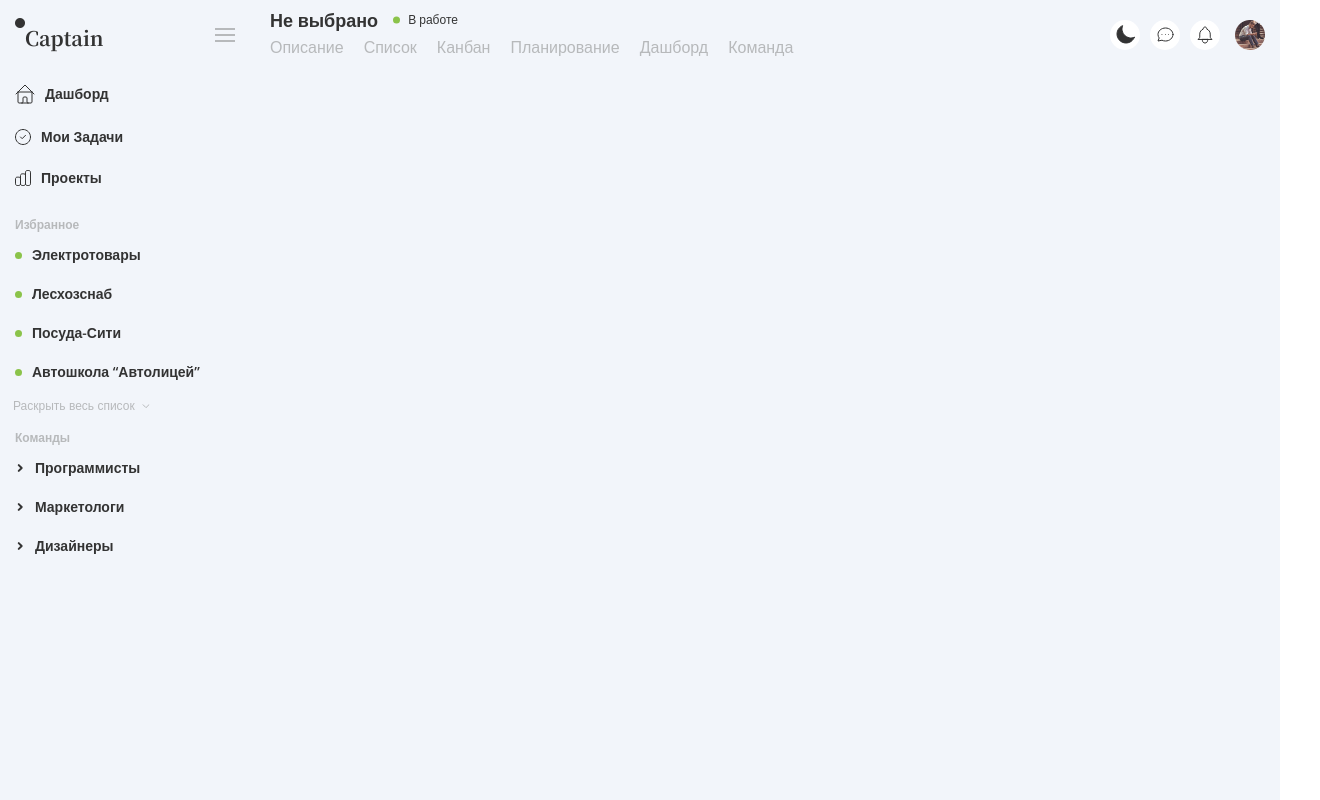
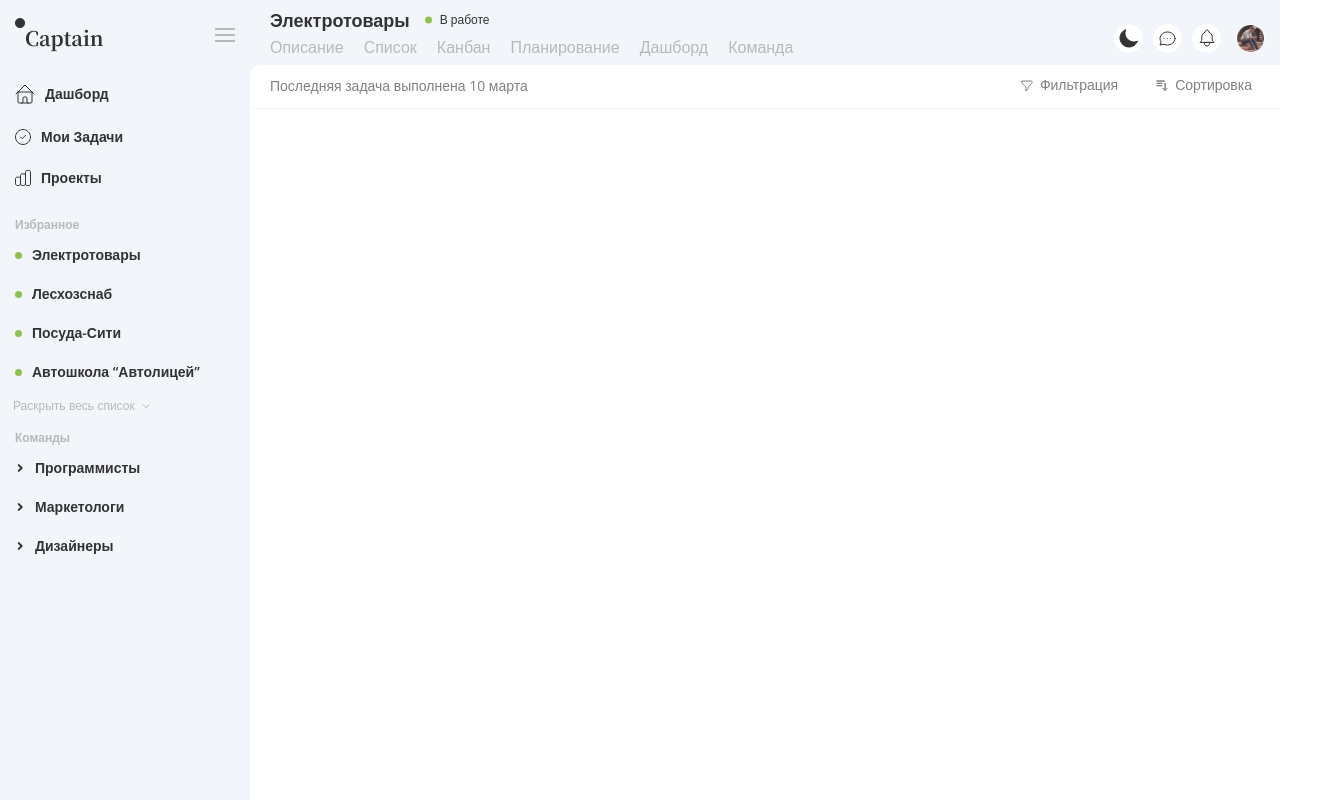
Before and after one commit to dunaisa/react-kanban, a React (Vite) app: page / in a window 1280 px wide. Shown: the whole page, 1320 px wide, since content can reach past the window. Built offline with nearby package versions, Linux system fonts and the light colour scheme.

Commit message:
add top container for columns

```diff
--- /dev/null
+++ b/src/Components/Content/Content.css
@@ -0,0 +1,68 @@
+.content {
+  width: 100%;
+  height: 100%;
+  background-color: #ffffff;
+  border-top-left-radius: 10px;
+}
+
+.content__wrapper {
+  display: flex;
+  flex-direction: column;
+  gap: 15px;
+}
+
+.content__top {
+  padding: 6px 14px 8px 20px;
+  display: flex;
+  align-items: center;
+  justify-content: space-between;
+  border-bottom: 1px solid #F2F5FA;
+}
+
+.content__filters-container {
+  display: flex;
+  align-items: center;
+  gap: 10px;
+}
+
+.content__status {
+  font-size: 14px;
+  line-height: 27px;
+  font-weight: 400;
+  color: #808080;
+}
+
+.content__btn-filter {
+  border: none;
+  background-color: transparent;
+  outline: none;
+  cursor: pointer;
+  padding: 0 13px;
+  margin: 0;
+  display: flex;
+  align-items: center;
+  gap: 7px;
+  border-radius: 10px;
+  border: 1px solid transparent;
+  transition: 0.3s;
+}
+
+.content__btn-filter-text {
+  font-size: 14px;
+  line-height: 27px;
+  font-weight: 400;
+  color: #808080;
+}
+
+.content__btn-filter:hover {
+  border: 1px solid #333333;
+}
+
+.content__btn-filter:hover .content__btn-filter-text {
+  color: #333333;
+}
+
+.content__columns {
+  width: 100%;
+  padding: 15px 20px 0 20px;
+}
--- a/src/Components/Content/Content.tsx
+++ b/src/Components/Content/Content.tsx
@@ -1,7 +1,36 @@
+import './Content.css'
 
 const Content = () => {
   return (
-    <div>
+    <div className="content">
+      <div className="content__wrapper">
+        <div className='content__top'>
+          <span className='content__status'>
+            Последняя задача выполнена 10 марта
+          </span>
+          <div className='content__filters-container'>
+
+            <button className='content__btn-filter'>
+              <svg width="12" height="12" viewBox="0 0 12 12" fill="none" xmlns="http://www.w3.org/2000/svg">
+              <path d="M1 1.55556C1 1.40821 1.05853 1.26691 1.16272 1.16272C1.26691 1.05853 1.40821 1 1.55556 1H10.4444C10.5918 1 10.7331 1.05853 10.8373 1.16272C10.9415 1.26691 11 1.40821 11 1.55556V2.99222C11 3.13955 10.9414 3.28084 10.8372 3.385L7.27389 6.94833C7.1697 7.0525 7.11114 7.19378 7.11111 7.34111V8.77778L4.88889 11V7.34111C4.88886 7.19378 4.83031 7.0525 4.72611 6.94833L1.16278 3.385C1.05858 3.28084 1.00003 3.13955 1 2.99222V1.55556Z" stroke="#808080" stroke-linecap="round" stroke-linejoin="round"/>
+              </svg>
+              <span className='content__btn-filter-text'>Фильтрация</span>
+            </button>
+
+            <button className='content__btn-filter'>
+              <svg width="12" height="11" viewBox="0 0 12 11" fill="none" xmlns="http://www.w3.org/2000/svg">
+              <path d="M9.16667 10.3333L11.5 8M1 1H8.58333H1ZM1 3.33333H6.25H1ZM1 5.66667H6.25H1ZM9.16667 3.33333V10.3333V3.33333ZM9.16667 10.3333L6.83333 8L9.16667 10.3333Z" stroke="#808080" stroke-linecap="round" stroke-linejoin="round"/>
+              </svg>
+              <span className='content__btn-filter-text'>Сортировка</span>
+            </button>
+
+          </div>
+        </div>
+        <div className='content__columns'>
+
+        </div>
+
+      </div>
 
     </div>
   );
--- a/src/Components/Header/Header.css
+++ b/src/Components/Header/Header.css
@@ -39,6 +39,7 @@
   margin: 0;
   text-decoration: none;
   color: #B7B9BB;
+  display: inline-block;
 }
 
 .header__page-name {
@@ -83,8 +84,8 @@
   outline: none;
   border: none;
   background-color: #ffffff;
-  width: 30px;
-  height: 30px;
+  width: 29px;
+  height: 29px;
   border-radius: 50%;
   padding: 0;
   margin: 0;
@@ -92,6 +93,12 @@
   align-items: center;
   justify-content: center;
   cursor: pointer;
+  border: 1px solid #ffffff;
+  transition: 0.3s;
+}
+
+.header__btn:hover {
+  border: 1px solid #333333;
 }
 
 .header__btn:last-child {
--- a/src/Components/Header/Header.tsx
+++ b/src/Components/Header/Header.tsx
@@ -14,7 +14,7 @@ const Header = ({ board }: HeaderProps) => {
       <div className='header__nav'>
         <div className='header__nav-page'>
           <span className='header__page-name'>
-            {!board ? 'Не выбрано' : board.category}
+            {!board ? 'Электротовары' : board.category}
           </span>
           <span className='header__page-status'>
             В работе
--- /dev/null
+++ b/src/Components/MainLayout/MainLayout.css
@@ -0,0 +1,5 @@
+.main {
+  height: 100vh;
+  display: flex;
+  flex-direction: column;
+}
--- a/src/Components/MainLayout/MainLayout.tsx
+++ b/src/Components/MainLayout/MainLayout.tsx
@@ -1,8 +1,8 @@
-
+import './MainLayout.css'
 
 const MainLayout = ({ children }: { children?: React.ReactNode }) => {
   return (
-    <div>
+    <div className='main'>
       {children}
     </div>
   );
--- a/src/Components/Sidebar/Sidebar.tsx
+++ b/src/Components/Sidebar/Sidebar.tsx
@@ -16,6 +16,7 @@ type SidebarProps = {
 };
 
 const Sidebar = ({ boards, onBoardSelect }: SidebarProps) => {
+
   return (
     <div className='side-bar'>
       <div className='side-bar__header'>
@@ -60,7 +61,7 @@ const Sidebar = ({ boards, onBoardSelect }: SidebarProps) => {
 
             {boards.map((board) => (
               <li className='side-bar__list-item' key={board.id}>
-                <Link to={`/favorites/${board.category}`} className='side-bar__list-link' onClick={() => onBoardSelect(board.id)}>
+                <Link to={!board.category ? '/favorites/Электротовары/kanban' : `/favorites/${board.category}/kanban`} className='side-bar__list-link' onClick={() => onBoardSelect(board.id)}>
                   <div className='side-bar__list-link-marker'></div>
                   <span className='side-bar__list-link-text'>{board.category}</span>
                 </Link>
```
